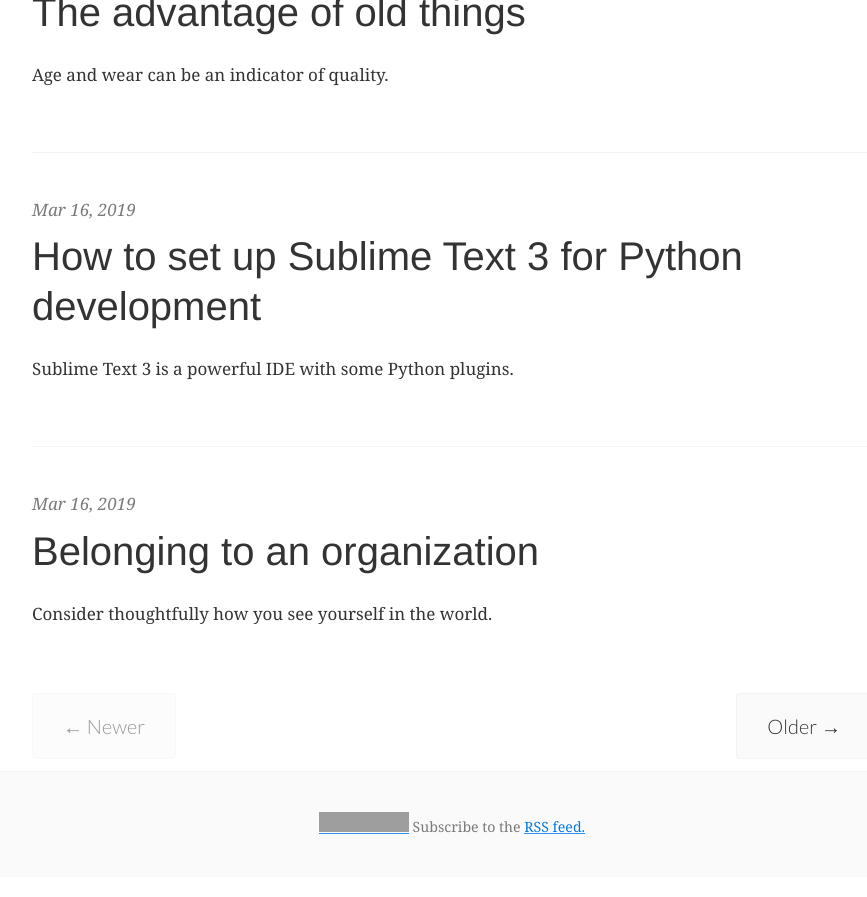
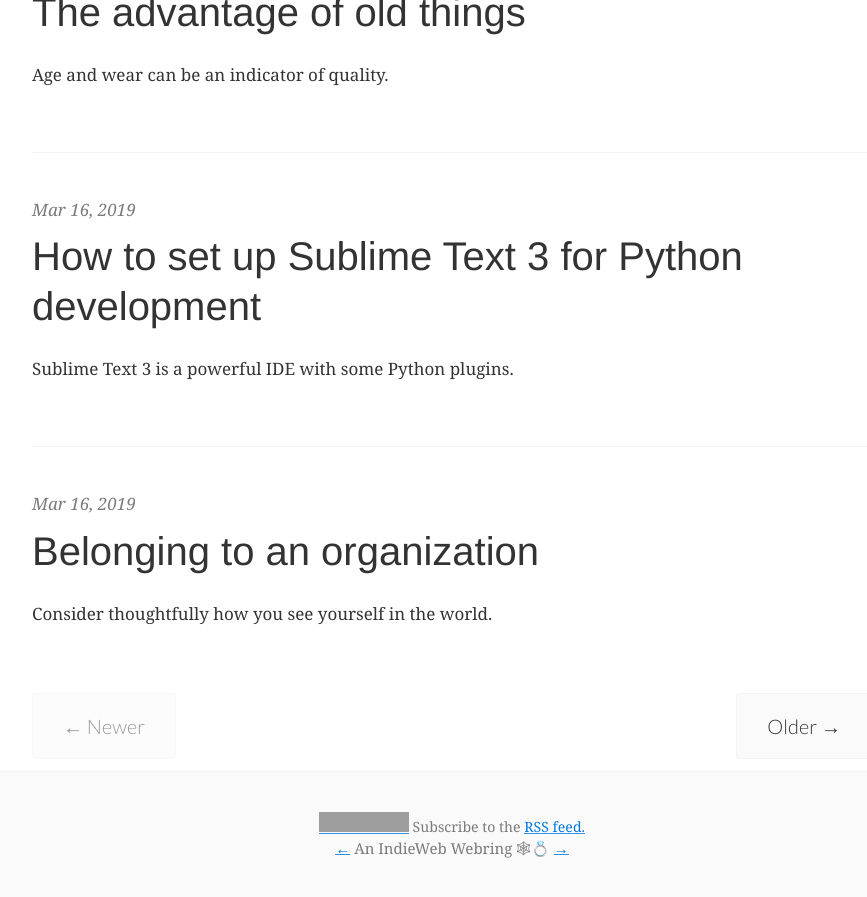
Before and after one commit to premgane/premgane.github.io, a Jekyll site: the page built from index.html, in a window 1280 px wide and 900 px high, scrolled down 2046 px. Shown: the top 897 px of the window, without its empty margins (188-1055 px from the left). Built offline with Jekyll 4.4.1, drawn with Linux system fonts in a browser that asks for light colours; the list of posts is cut into pages by our own code; grey boxes are pictures that could not be loaded.

Commit message:
Add IndieWebRing links

```diff
--- a/_includes/footer.html
+++ b/_includes/footer.html
@@ -3,6 +3,10 @@
     <small>
       <a rel="license" href="http://creativecommons.org/licenses/by-nc-sa/4.0/"><img alt="Creative Commons License" style="border-width:0" src="https://i.creativecommons.org/l/by-nc-sa/4.0/80x15.png" /></a> Subscribe to the <a href="/feed.xml">RSS feed.</a>
     </small>
+    <br />
+      <a href="https://xn--sr8hvo.ws/%F0%9F%8D%AE%F0%9F%90%88%E2%9D%8C/previous">←</a>
+  An IndieWeb Webring 🕸💍
+  <a href="https://xn--sr8hvo.ws/%F0%9F%8D%AE%F0%9F%90%88%E2%9D%8C/next">→</a>
   </div>
 </footer>
 {% if site.enable_anchorjs %}<!-- AnchorJS -->
```
Also changed, not shown: 1 other file.
